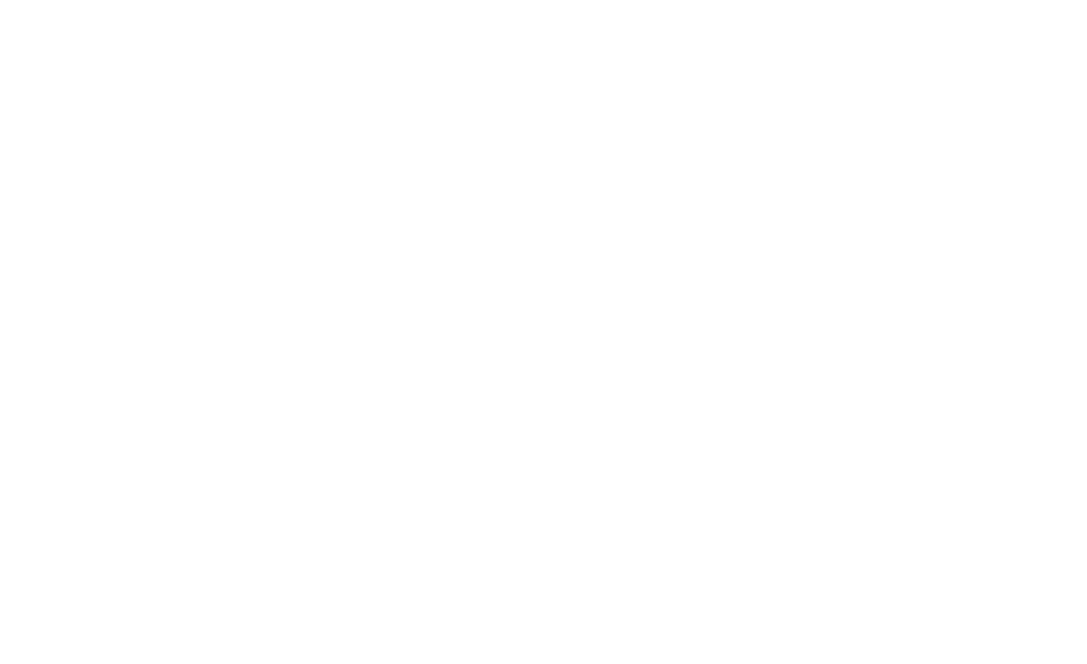
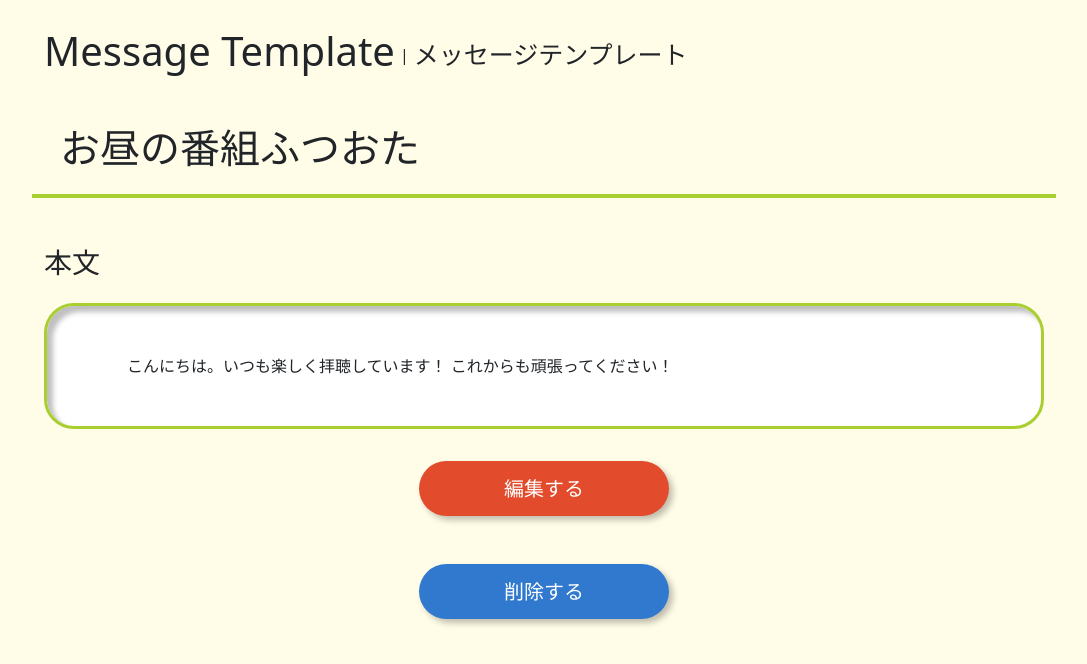
Before and after one commit to Bryota/radio_gate_front, a React (Create React App) app: page /message_template in a window 1280 px wide. Before the commit this address had no page. Shown: the top 664 px of the page, without its empty margins (96-1183 px from the left). Built offline with nearby package versions, Linux system fonts and the light colour scheme.

Commit message:
メッセージテンプレート個別画面追加

```diff
--- /dev/null
+++ b/src/features/message_template/components/MessageTemplate.tsx
@@ -0,0 +1,41 @@
+import { MainLayout, InnerBox } from '../../../components/Layout';
+import { Pagehead } from '../../../components/Pagehead';
+import { Button } from '../../../components/Elements/Button';
+import { SelectedMessageTemplate } from './SelectedMessageTemplate';
+import '../../../assets/css/radio.css';
+
+export const MessageTemplate = () => {
+    const click_handler = () => {
+        return '';
+    }
+    return (
+        <>
+            <MainLayout>
+                <Pagehead
+                    title="Message Template"
+                    subtitle='メッセージテンプレート'
+                />
+                <SelectedMessageTemplate
+                    name='お昼の番組ふつおた'
+                />
+                <div>
+                    <p className='h3 mb-4'>本文</p>
+                    <InnerBox>
+                        こんにちは。いつも楽しく拝聴しています！
+                        これからも頑張ってください！
+                    </InnerBox>
+                </div>
+                <Button
+                    text='編集する'
+                    type='post'
+                    click_action={click_handler}
+                />
+                <Button
+                    text='削除する'
+                    type='delete'
+                    click_action={click_handler}
+                />
+            </MainLayout>
+        </>
+    )
+}
--- /dev/null
+++ b/src/features/message_template/components/SelectedMessageTemplate.tsx
@@ -0,0 +1,17 @@
+import '../../../assets/css/radio.css';
+
+type SelectedMessageTemplateType = {
+    name: string
+}
+
+export const SelectedMessageTemplate = ({ name }: SelectedMessageTemplateType): JSX.Element => {
+    return (
+        <>
+            <div className='mb-5'>
+                <div className="selected_my_radio_program row">
+                    <p className='col-7 my_radio_program-name'>{name}</p>
+                </div>
+            </div>
+        </>
+    )
+}
--- a/src/features/message_template/index.ts
+++ b/src/features/message_template/index.ts
@@ -1 +1,2 @@
 export * from './components/MessageTemplates';
+export * from './components/MessageTemplate';
--- a/src/routes/index.tsx
+++ b/src/routes/index.tsx
@@ -4,7 +4,7 @@
 import { RadioStations } from '../features/radio_station';
 import { RadioPrograms } from '../features/radio_program';
 import { MyRadioPrograms, MyRadioProgram, CreateMyRadioProgram, EditMyRadioProgram } from '../features/my_radio_program';
-import { MessageTemplates } from '../features/message_template';
+import { MessageTemplates, MessageTemplate } from '../features/message_template';
 import { Register, Login, ForgotPassword, ForgotPasswordComplete, PasswordReset, PasswordUpdate, AccountDelete } from '../features/auth';
 import { Profile, ProfileEdit } from '../features/listener';
 import { MessagePost, MessagePostComplete, Messages, Message } from '../features/message';
@@ -21,7 +21,10 @@
         { path: '/my_radio_program/create', element: <CreateMyRadioProgram /> },
         { path: '/my_radio_program/edit', element: <EditMyRadioProgram /> },
     ];
-    const messageTemplates = [{ path: 'message_templates', element: <MessageTemplates /> }]
+    const messageTemplates = [
+        { path: 'message_templates', element: <MessageTemplates /> },
+        { path: 'message_template', element: <MessageTemplate /> },
+    ]
     const message = [
         { path: '/message_post', element: <MessagePost /> },
         { path: '/message_post/complete', element: <MessagePostComplete /> },
```
